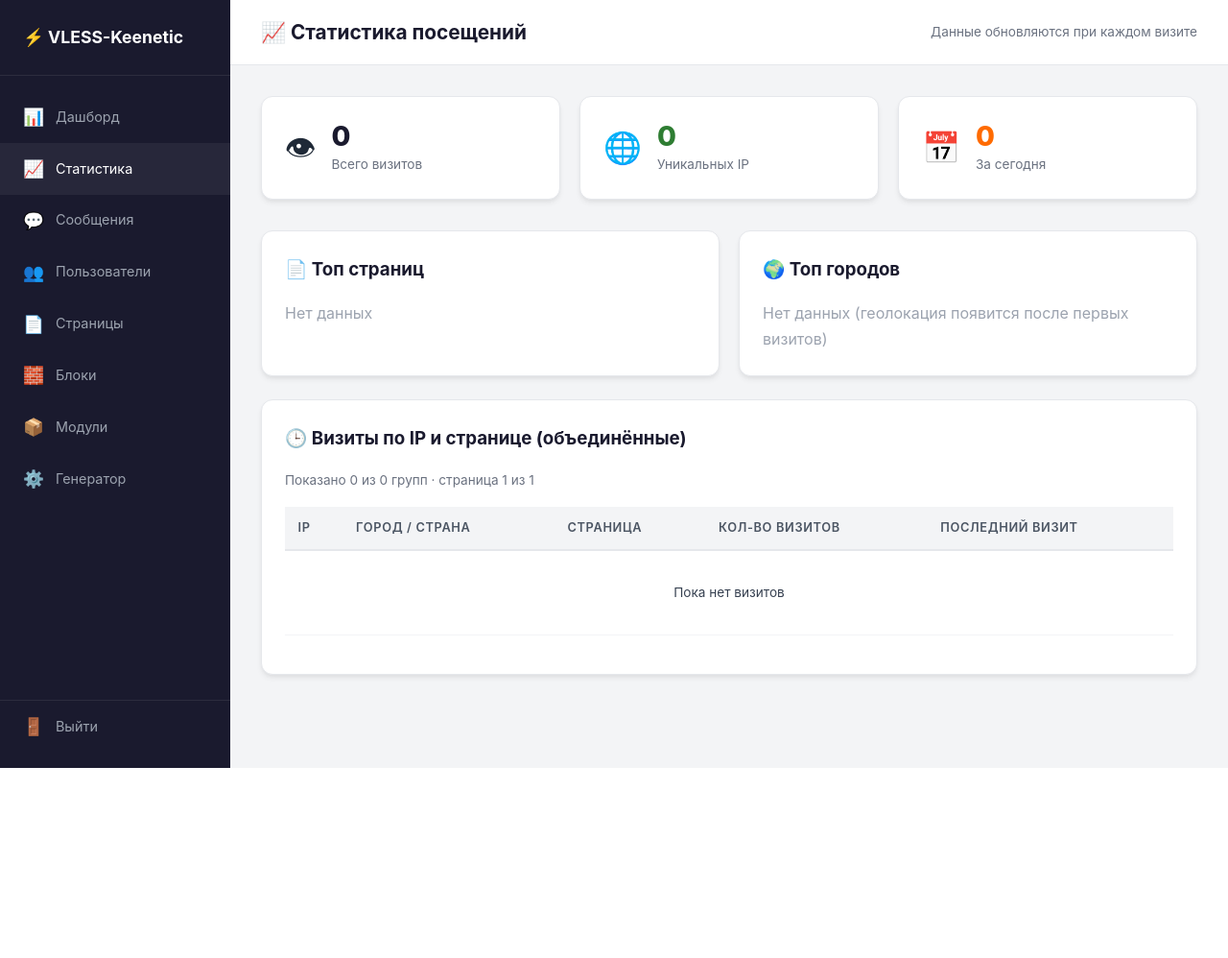
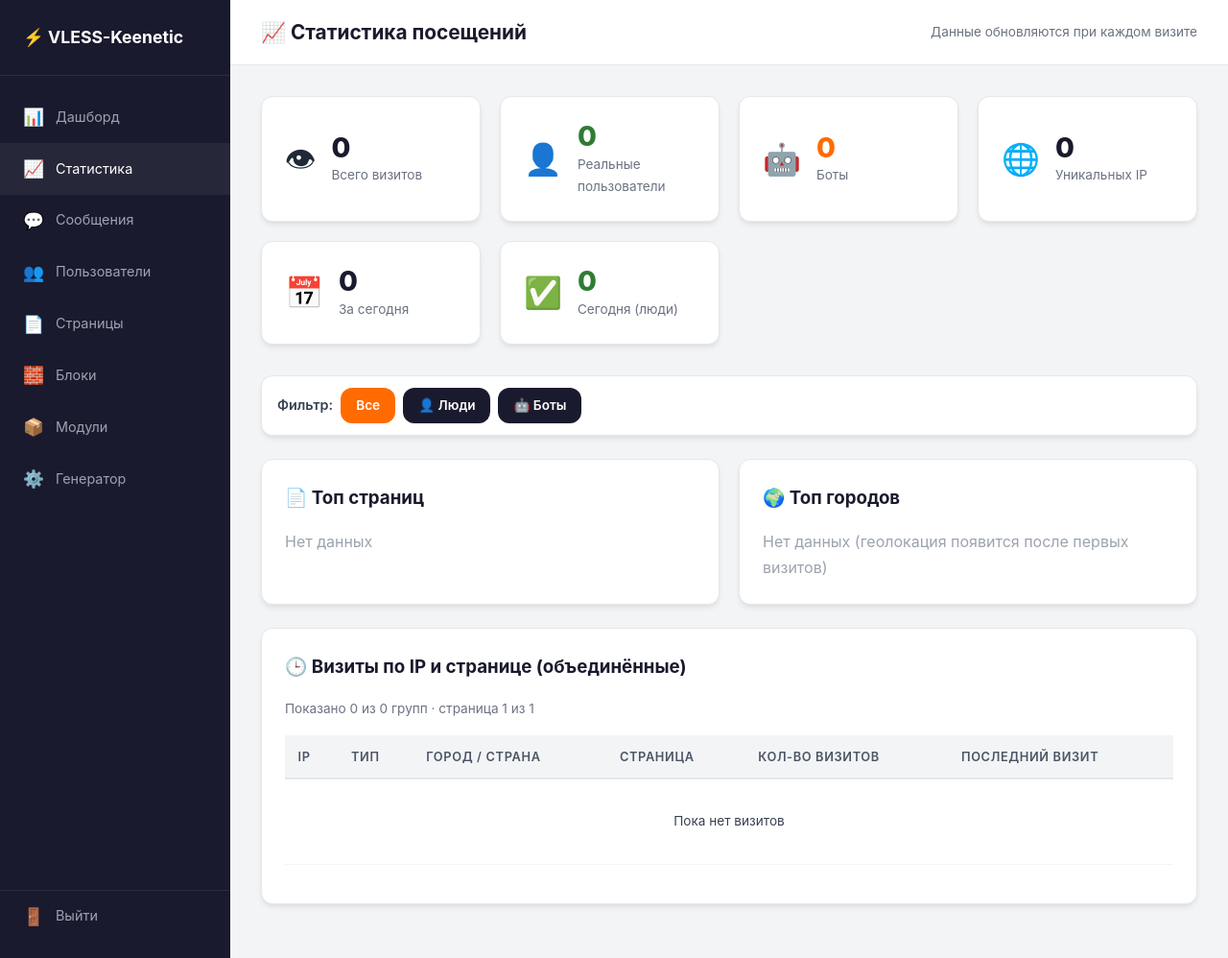
Before and after one commit to bi333on/cms-site-xkeen, a Flask app: page /admin/stats/ in a window 1280 px wide. Shown: the whole page at 96% size. Before the commit the page ends 800 px from the top, so only its background shows below. Run offline with Flask 3, Linux system fonts and the light colour scheme; the visitor is signed in with stand-in values (Sample User, id 1); data comes from the database, SQL or seed files in the repository; data that the repository does not hold is empty.

Commit message:
Статистика: помечаем ботов, счётчики людей/ботов, фильтр по типу трафика

```diff
--- a/app.py
+++ b/app.py
@@ -463,12 +463,17 @@ def get_client_ip() -> str:
 
 
 def is_bot(user_agent: str) -> bool:
-    """Грубая проверка на поисковых ботов и краулеров."""
+    """Проверка на поисковых ботов, краулеров и прочих программных клиентов."""
     ua = (user_agent or "").lower()
     bot_keywords = [
         "bot", "crawler", "spider", "yandex", "googlebot", "bingbot",
         "slurp", "duckduckbot", "facebookexternalhit", "whatsapp",
         "telegrambot", "python-requests", "curl", "wget", "httpclient",
+        "baiduspider", "yandeximages", "yandexdirect", "mail.ru_bot",
+        "semrushbot", "ahrefsbot", "mj12bot", "dotbot", "pinterestbot",
+        "applebot", "petalbot", "headlesschrome", "phantomjs",
+        "apache-httpclient", "okhttp", "axios", "node-fetch", "go-http-client",
+        "lighthouse", "pagespeed", "uptimerobot", "monitoring",
     ]
     return any(k in ua for k in bot_keywords)
 
@@ -571,8 +576,10 @@ def log_visit():
         return
 
     ua = request.headers.get("User-Agent", "")
-    if not ua or is_bot(ua):
+    if not ua:
         return
+
+    is_bot_visit = is_bot(ua)
 
     ip = get_client_ip()
     try:
@@ -587,6 +594,7 @@ def log_visit():
             user_agent=ua[:500],
             referrer=(request.headers.get("Referer") or "")[:500],
             is_authenticated=user_id is not None,
+            is_bot=is_bot_visit,
             user_id=user_id,
         )
         db.session.add(visit)
@@ -1278,28 +1286,46 @@ def admin_toggle_module(module_id):
 @admin_required
 def admin_stats():
     total = VisitStat.query.count()
+    bot_visits = VisitStat.query.filter_by(is_bot=True).count()
+    human_visits = total - bot_visits
     unique_ips = db.session.query(
         func.count(func.distinct(VisitStat.ip))
     ).scalar() or 0
 
     today = datetime.now(timezone.utc).date()
+    today_start = datetime(today.year, today.month, today.day, tzinfo=timezone.utc)
     today_visits = VisitStat.query.filter(
-        VisitStat.created_at >= datetime(today.year, today.month, today.day, tzinfo=timezone.utc)
+        VisitStat.created_at >= today_start
     ).count()
-
-    # Топ страниц
-    top_pages = db.session.query(
+    today_human = VisitStat.query.filter(
+        VisitStat.created_at >= today_start, VisitStat.is_bot == False
+    ).count()
+
+    # Фильтр по типу трафика: all / human / bot
+    traffic = request.args.get("traffic", "all", type=str)
+    if traffic not in ("all", "human", "bot"):
+        traffic = "all"
+
+    # Топ страниц (с учётом фильтра)
+    top_pages_query = db.session.query(
         VisitStat.path, func.count(VisitStat.id).label("cnt")
-    ).group_by(VisitStat.path).order_by(func.count(VisitStat.id).desc()).limit(10).all()
-
-    # Топ городов
+    )
+    if traffic == "human":
+        top_pages_query = top_pages_query.filter(VisitStat.is_bot == False)
+    elif traffic == "bot":
+        top_pages_query = top_pages_query.filter(VisitStat.is_bot == True)
+    top_pages = top_pages_query.group_by(VisitStat.path).order_by(
+        func.count(VisitStat.id).desc()
+    ).limit(10).all()
+
+    # Топ городов (только по реальным пользователям — боты гео не нужны)
     top_cities = db.session.query(
         VisitStat.city, func.count(VisitStat.id).label("cnt")
-    ).filter(VisitStat.city != "").group_by(VisitStat.city).order_by(
-        func.count(VisitStat.id).desc()
-    ).limit(10).all()
-
-    # Объединённые визиты: группировка по IP + странице с количеством.
+    ).filter(VisitStat.city != "", VisitStat.is_bot == False).group_by(
+        VisitStat.city
+    ).order_by(func.count(VisitStat.id).desc()).limit(10).all()
+
+    # Объединённые визиты: группировка по IP + странице + признаку бота.
     # Пагинация: 50 записей на страницу.
     page = request.args.get("page", 1, type=int)
     per_page = 50
@@ -1309,18 +1335,28 @@ def admin_stats():
     grouped_query = db.session.query(
         VisitStat.ip,
         VisitStat.path,
+        VisitStat.is_bot,
         func.count(VisitStat.id).label("cnt"),
         func.max(VisitStat.created_at).label("last_seen"),
-    ).group_by(VisitStat.ip, VisitStat.path).order_by(
+    ).group_by(VisitStat.ip, VisitStat.path, VisitStat.is_bot).order_by(
         func.max(VisitStat.created_at).desc()
     )
 
-    total_groups = db.session.query(
-        func.count()
-    ).select_from(
-        db.session.query(
-            VisitStat.ip, VisitStat.path
-        ).group_by(VisitStat.ip, VisitStat.path).subquery()
+    if traffic == "human":
+        grouped_query = grouped_query.filter(VisitStat.is_bot == False)
+    elif traffic == "bot":
+        grouped_query = grouped_query.filter(VisitStat.is_bot == True)
+
+    grouped_subquery = db.session.query(
+        VisitStat.ip, VisitStat.path, VisitStat.is_bot
+    ).group_by(VisitStat.ip, VisitStat.path, VisitStat.is_bot)
+    if traffic == "human":
+        grouped_subquery = grouped_subquery.filter(VisitStat.is_bot == False)
+    elif traffic == "bot":
+        grouped_subquery = grouped_subquery.filter(VisitStat.is_bot == True)
+
+    total_groups = db.session.query(func.count()).select_from(
+        grouped_subquery.subquery()
     ).scalar() or 0
 
     total_pages = max(1, -(-total_groups // per_page))
@@ -1357,6 +1393,9 @@ def admin_stats():
         total=total,
         unique_ips=unique_ips,
         today_visits=today_visits,
+        bot_visits=bot_visits,
+        human_visits=human_visits,
+        today_human=today_human,
         grouped_visits=grouped_visits,
         geo_cache=geo_cache,
         top_pages=top_pages,
@@ -1365,6 +1404,7 @@ def admin_stats():
         total_pages=total_pages,
         total_groups=total_groups,
         per_page=per_page,
+        traffic=traffic,
     )
 
 
@@ -1768,6 +1808,12 @@ def migrate_db():
                     conn.execute(text("ALTER TABLE site_messages ADD COLUMN repeat_hours INTEGER DEFAULT 3"))
                 if "show_delay" not in cols:
                     conn.execute(text("ALTER TABLE site_messages ADD COLUMN show_delay INTEGER DEFAULT 0"))
+
+        if "visit_stats" in existing_tables:
+            cols = {c["name"] for c in inspector.get_columns("visit_stats")}
+            with db.engine.begin() as conn:
+                if "is_bot" not in cols:
+                    conn.execute(text("ALTER TABLE visit_stats ADD COLUMN is_bot BOOLEAN DEFAULT 0"))
     except Exception as e:
         app.logger.warning(f"Миграция БД пропущена: {e}")
 
--- a/models.py
+++ b/models.py
@@ -136,6 +136,7 @@ class VisitStat(db.Model):
     user_agent = db.Column(db.String(512), default="")
     referrer = db.Column(db.String(512), default="")
     is_authenticated = db.Column(db.Boolean, default=False)
+    is_bot = db.Column(db.Boolean, default=False)
     user_id = db.Column(db.Integer, nullable=True)
     created_at = db.Column(
         db.DateTime,
--- a/templates/admin/stats.html
+++ b/templates/admin/stats.html
@@ -39,18 +39,49 @@
                         </div>
                     </div>
                     <div class="stat-card stat-green">
+                        <div class="stat-icon">👤</div>
+                        <div class="stat-info">
+                            <span class="stat-value">{{ human_visits }}</span>
+                            <span class="stat-label">Реальные пользователи</span>
+                        </div>
+                    </div>
+                    <div class="stat-card stat-orange">
+                        <div class="stat-icon">🤖</div>
+                        <div class="stat-info">
+                            <span class="stat-value">{{ bot_visits }}</span>
+                            <span class="stat-label">Боты</span>
+                        </div>
+                    </div>
+                    <div class="stat-card">
                         <div class="stat-icon">🌐</div>
                         <div class="stat-info">
                             <span class="stat-value">{{ unique_ips }}</span>
                             <span class="stat-label">Уникальных IP</span>
                         </div>
                     </div>
-                    <div class="stat-card stat-orange">
+                    <div class="stat-card">
                         <div class="stat-icon">📅</div>
                         <div class="stat-info">
                             <span class="stat-value">{{ today_visits }}</span>
                             <span class="stat-label">За сегодня</span>
                         </div>
+                    </div>
+                    <div class="stat-card stat-green">
+                        <div class="stat-icon">✅</div>
+                        <div class="stat-info">
+                            <span class="stat-value">{{ today_human }}</span>
+                            <span class="stat-label">Сегодня (люди)</span>
+                        </div>
+                    </div>
+                </div>
+
+                <!-- Фильтр по типу трафика -->
+                <div class="admin-card" style="padding:0.75rem 1rem;">
+                    <div style="display:flex;align-items:center;gap:0.5rem;flex-wrap:wrap;">
+                        <span style="font-weight:600;color:var(--gray-700);font-size:0.9rem;">Фильтр:</span>
+                        <a href="{{ url_for('admin_stats', page=1, traffic='all') }}" class="btn btn-sm {{ 'btn-orange' if traffic == 'all' else 'btn-black' }}">Все</a>
+                        <a href="{{ url_for('admin_stats', page=1, traffic='human') }}" class="btn btn-sm {{ 'btn-orange' if traffic == 'human' else 'btn-black' }}">👤 Люди</a>
+                        <a href="{{ url_for('admin_stats', page=1, traffic='bot') }}" class="btn btn-sm {{ 'btn-orange' if traffic == 'bot' else 'btn-black' }}">🤖 Боты</a>
                     </div>
                 </div>
 
@@ -106,6 +137,7 @@
                             <thead>
                                 <tr>
                                     <th>IP</th>
+                                    <th>Тип</th>
                                     <th>Город / Страна</th>
                                     <th>Страница</th>
                                     <th>Кол-во визитов</th>
@@ -114,12 +146,19 @@
                             </thead>
                             <tbody>
                                 {% if grouped_visits %}
-                                    {% for ip, path, cnt, last_seen in grouped_visits %}
+                                    {% for ip, path, is_bot, cnt, last_seen in grouped_visits %}
                                     <tr>
                                         <td><code>{{ ip }}</code></td>
                                         <td>
+                                            {% if is_bot %}
+                                                <span class="status-badge status-warning">🤖 Бот</span>
+                                            {% else %}
+                                                <span class="status-badge status-active">👤 Человек</span>
+                                            {% endif %}
+                                        </td>
+                                        <td>
                                             {% set geo = geo_cache.get(ip, ('', '')) %}
-                                            {% if geo[0] %}{{ geo[0] }}{% if geo[1] %}, {{ geo[1] }}{% endif %}{% else %}—{% endif %}
+                                            {% if is_bot %}—{% elif geo[0] %}{{ geo[0] }}{% if geo[1] %}, {{ geo[1] }}{% endif %}{% else %}—{% endif %}
                                         </td>
                                         <td><code>{{ path }}</code></td>
                                         <td><strong>{{ cnt }}</strong></td>
@@ -127,7 +166,7 @@
                                     </tr>
                                     {% endfor %}
                                 {% else %}
-                                    <tr><td colspan="5" class="loading-cell">Пока нет визитов</td></tr>
+                                    <tr><td colspan="6" class="loading-cell">Пока нет визитов</td></tr>
                                 {% endif %}
                             </tbody>
                         </table>
@@ -136,7 +175,7 @@
                     {% if total_pages > 1 %}
                     <div class="pagination">
                         {% if page > 1 %}
-                            <a href="{{ url_for('admin_stats', page=page-1) }}" class="page-link">← Назад</a>
+                            <a href="{{ url_for('admin_stats', page=page-1, traffic=traffic) }}" class="page-link">← Назад</a>
                         {% else %}
                             <span class="page-link disabled">← Назад</span>
                         {% endif %}
@@ -148,13 +187,13 @@
                             {% if p == page %}
                                 <span class="page-link active">{{ p }}</span>
                             {% else %}
-                                <a href="{{ url_for('admin_stats', page=p) }}" class="page-link">{{ p }}</a>
+                                <a href="{{ url_for('admin_stats', page=p, traffic=traffic) }}" class="page-link">{{ p }}</a>
                             {% endif %}
                         {% endfor %}
                         {% if end_p < total_pages %}<span class="page-ellipsis">…</span>{% endif %}
 
                         {% if page < total_pages %}
-                            <a href="{{ url_for('admin_stats', page=page+1) }}" class="page-link">Вперёд →</a>
+                            <a href="{{ url_for('admin_stats', page=page+1, traffic=traffic) }}" class="page-link">Вперёд →</a>
                         {% else %}
                             <span class="page-link disabled">Вперёд →</span>
                         {% endif %}
```
